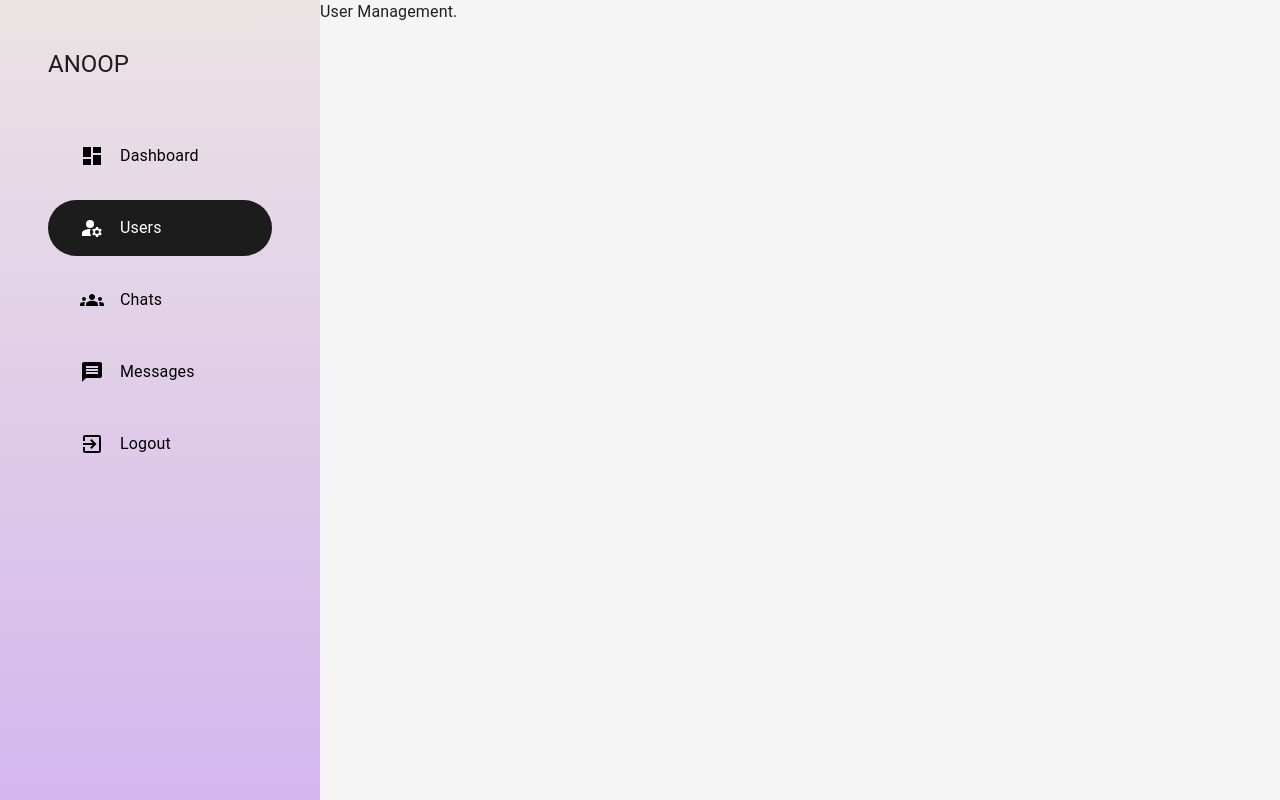
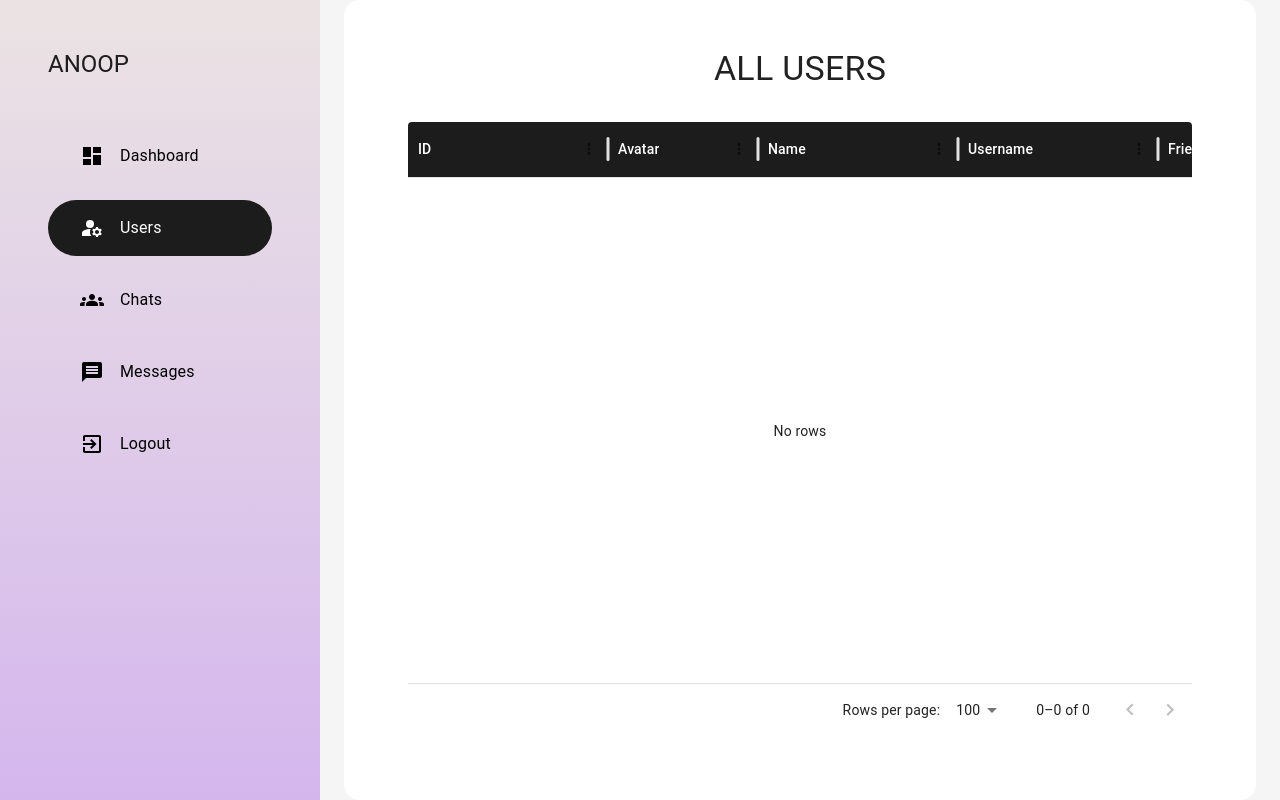
Before and after one commit to Anoopkr1906/Chatify, a React (Vite) app in the folder client/: page /admin/user-management in a window 1280 px wide. Built offline with nearby package versions, Linux system fonts and the light colour scheme.

Commit message:
Added user dashboard

```diff
--- a/client/package.json
+++ b/client/package.json
@@ -14,6 +14,7 @@
     "@emotion/styled": "^11.14.0",
     "@mui/icons-material": "^7.1.2",
     "@mui/material": "^7.1.2",
+    "@mui/x-data-grid": "^8.6.0",
     "@tailwindcss/vite": "^4.1.10",
     "6pp": "^1.3.10",
     "chart.js": "^4.5.0",
--- /dev/null
+++ b/client/src/components/shared/Table.jsx
@@ -0,0 +1,60 @@
+import { Container, Paper, Typography } from '@mui/material'
+import React from 'react'
+import {DataGrid} from '@mui/x-data-grid';
+import { natBlack } from '../../constants/color';
+
+
+const Table = ({rows , columns , heading , rowHeight = 52}) => {
+  return (
+    <Container
+        sx={{
+            height: "100vh",
+        }}
+    >
+
+        <Paper
+            elevation={3}
+            sx={{
+                padding: "1rem 4rem",
+                borderRadius: "1rem",
+                margin: "auto",
+                width: "100%",
+                overflow: "hidden",
+                height: "100%",
+                boxShadow: "none"
+            }}
+        >
+            <Typography
+                textAlign={"center"}
+                variant="h4"
+                sx={{
+                    margin: "2rem",
+                    textTransform: "uppercase"
+                }}
+            >
+                {heading}
+            </Typography>
+
+            <DataGrid
+                rows={rows}
+                columns={columns}
+                rowHeight={rowHeight}
+                style={{
+                    height: "80%",
+                }}
+                sx={{
+                    border: "none",
+                    ".table-header":{
+                        bgcolor: natBlack,
+                        color: "white"
+                    }
+                }}
+            />
+
+        </Paper>
+
+    </Container>
+  )
+}
+
+export default Table
--- a/client/src/pages/admin/UserManagement.jsx
+++ b/client/src/pages/admin/UserManagement.jsx
@@ -1,12 +1,57 @@
-import React from 'react'
+import React, { useState } from 'react'
 import AdminLayout from '../../components/Layout/AdminLayout'
+import Table from '../../components/shared/Table'
+import { Avatar } from '@mui/material';
+
+
+
+const columns = [
+  {
+    field: "id",
+    headerName: "ID",
+    headerClassName: "table-header",
+    width: 200,
+  },
+  {
+    field: "avatar",
+    headerName: "Avatar",
+    headerClassName: "table-header",
+    width: 150,
+    renderCell:(params) => <Avatar alt={params.row.name} src={params.row.avatar}/>
+  },
+  {
+    field: "name",
+    headerName: "Name",
+    headerClassName: "table-header",
+    width: 200,
+  },
+  {
+    field: "username",
+    headerName: "Username",
+    headerClassName: "table-header",
+    width: 200,
+  },
+  {
+    field: "friends",
+    headerName: "Friends",
+    headerClassName: "table-header",
+    width: 150,
+  },
+  {
+    field: "groups",
+    headerName: "Groups",
+    headerClassName: "table-header",
+    width: 150,
+  },
+];
 
 function UserManagement() {
+
+  const [rows , setRows] = useState([]);
+
   return (
     <AdminLayout>
-        <div>
-            User Management.
-        </div>
+        <Table heading={"All users"} columns={columns} rows={rows}/>
     </AdminLayout>
   )
 }
```
Also changed, not shown: 1 other file (tests, documents, lock files or other folders).
